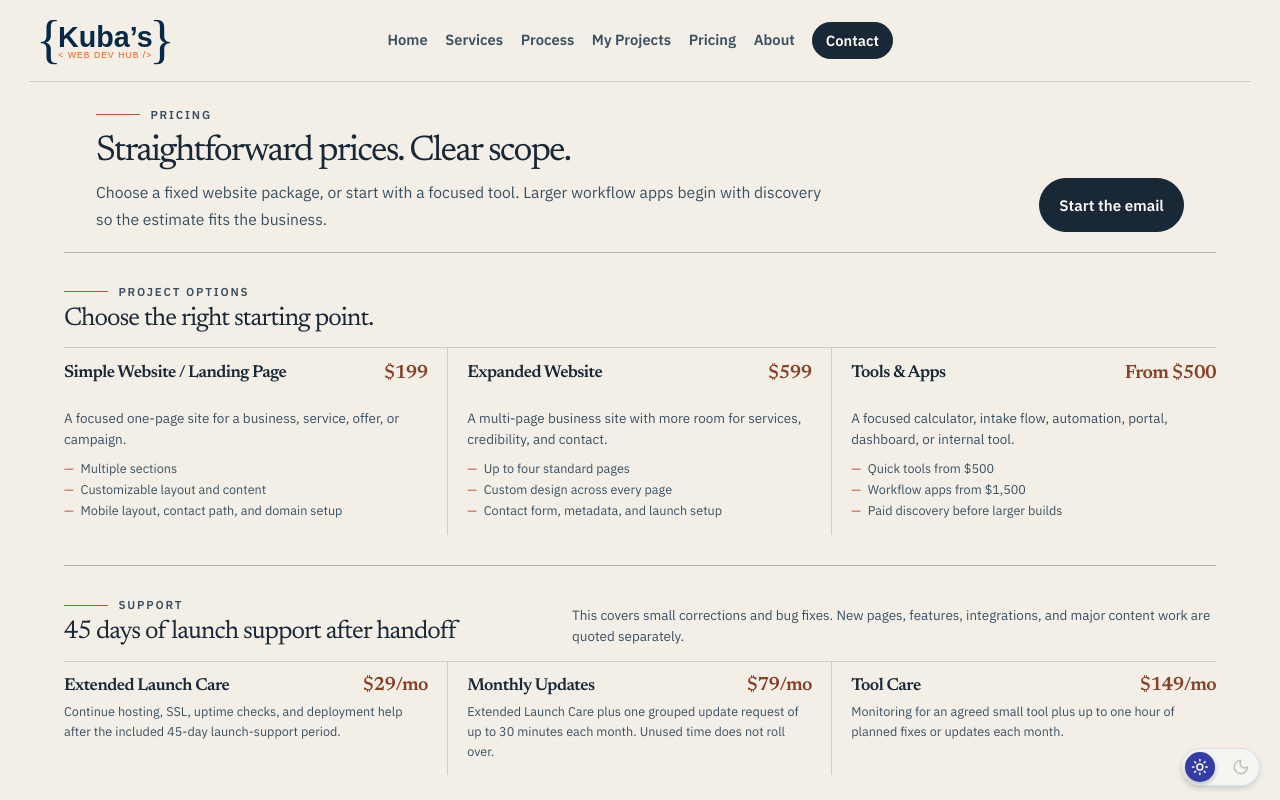
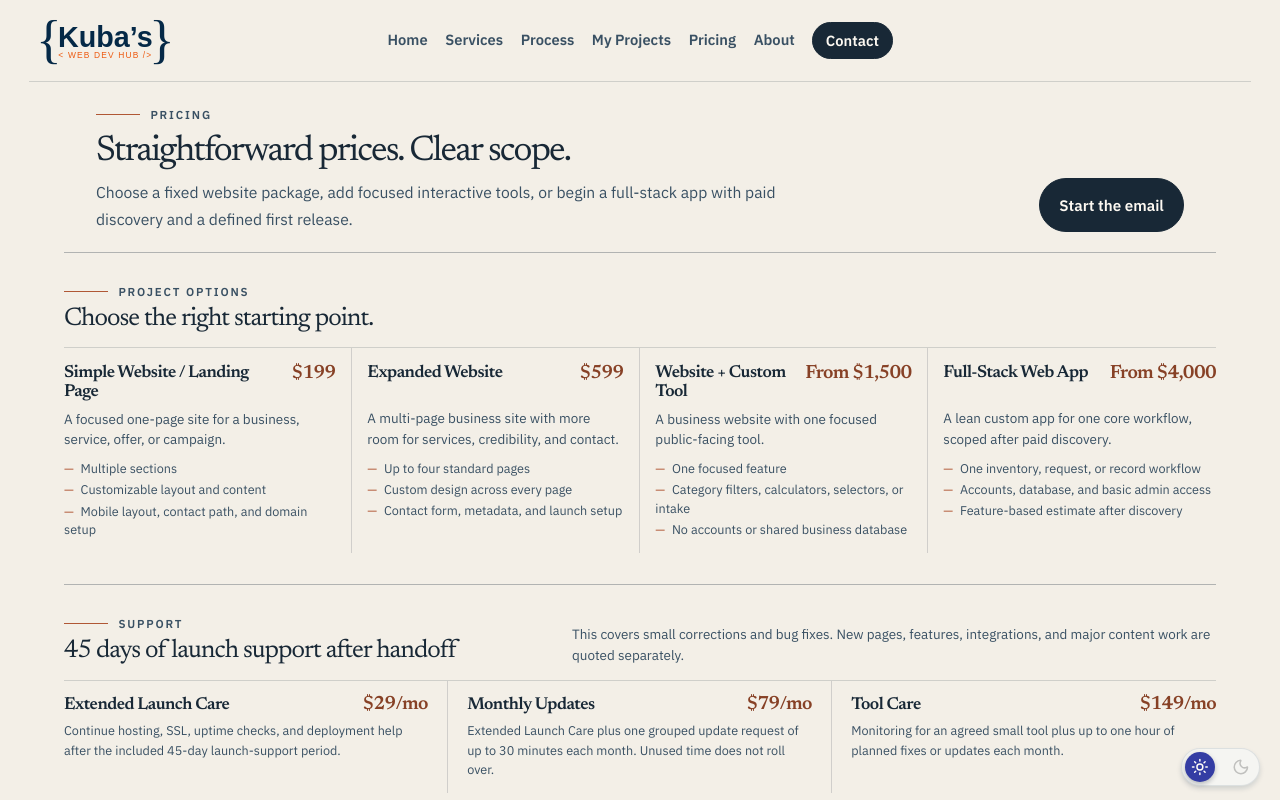
Before and after one commit to Jrawecki/WebDevHub, a Next.js app: page /pricing in a window 1280 px wide. Shown: the top 800 px of the page. Built offline with nearby package versions, Linux system fonts and the light colour scheme; no server answers.

Commit message:
Separate custom tools from full-stack apps

```diff
--- a/app/globals.css
+++ b/app/globals.css
@@ -1878,7 +1878,10 @@ html[data-theme="dark"] .mobile-nav__toggle[aria-expanded="true"] {
     justify-self: end;
   }
 
-  .pricing-plan-grid,
+  .pricing-plan-grid {
+    grid-template-columns: repeat(2, minmax(0, 1fr));
+  }
+
   .pricing-care-grid {
     grid-template-columns: repeat(3, minmax(0, 1fr));
   }
@@ -1887,18 +1890,22 @@ html[data-theme="dark"] .mobile-nav__toggle[aria-expanded="true"] {
     min-width: 0;
     padding: 0.95rem clamp(0.9rem, 1.5vw, 1.3rem);
     border-right: 1px solid var(--border);
-    border-bottom: 0;
-  }
-
-  .pricing-plan:first-child,
+    border-bottom: 1px solid var(--border);
+  }
+
+  .pricing-plan:nth-child(odd),
   .pricing-care:first-child {
     padding-left: 0;
   }
 
-  .pricing-plan:last-child,
+  .pricing-plan:nth-child(even),
   .pricing-care:last-child {
     padding-right: 0;
     border-right: 0;
+  }
+
+  .pricing-plan:nth-last-child(-n + 2) {
+    border-bottom: 0;
   }
 
   .pricing-plan__summary {
@@ -1927,6 +1934,30 @@ html[data-theme="dark"] .mobile-nav__toggle[aria-expanded="true"] {
     grid-template-columns: minmax(0, 1fr) max-content;
     gap: 2rem;
     align-items: center;
+  }
+}
+
+@media (min-width: 1280px) {
+  .pricing-plan-grid {
+    grid-template-columns: repeat(4, minmax(0, 1fr));
+  }
+
+  .pricing-plan,
+  .pricing-plan:nth-child(odd),
+  .pricing-plan:nth-child(even) {
+    padding-right: clamp(0.8rem, 1.2vw, 1.1rem);
+    padding-left: clamp(0.8rem, 1.2vw, 1.1rem);
+    border-right: 1px solid var(--border);
+    border-bottom: 0;
+  }
+
+  .pricing-plan:first-child {
+    padding-left: 0;
+  }
+
+  .pricing-plan:last-child {
+    padding-right: 0;
+    border-right: 0;
   }
 }
 
--- a/content/pricing.ts
+++ b/content/pricing.ts
@@ -5,7 +5,7 @@ export const pricingContent = {
   eyebrow: "Pricing",
   title: "Straightforward prices. Clear scope.",
   intro:
-    "Choose a fixed website package, or start with a focused tool. Larger workflow apps begin with discovery so the estimate fits the business.",
+    "Choose a fixed website package, add focused interactive tools, or begin a full-stack app with paid discovery and a defined first release.",
   primaryOffers: [
     {
       title: "Simple Website / Landing Page",
@@ -29,14 +29,23 @@ export const pricingContent = {
       ],
     },
     {
-      title: "Tools & Apps",
-      price: "From $500",
-      summary:
-        "A focused calculator, intake flow, automation, portal, dashboard, or internal tool.",
+      title: "Website + Custom Tool",
+      price: "From $1,500",
+      summary: "A business website with one focused public-facing tool.",
       includes: [
-        "Quick tools from $500",
-        "Workflow apps from $1,500",
-        "Paid discovery before larger builds",
+        "One focused feature",
+        "Category filters, calculators, selectors, or intake",
+        "No accounts or shared business database",
+      ],
+    },
+    {
+      title: "Full-Stack Web App",
+      price: "From $4,000",
+      summary: "A lean custom app for one core workflow, scoped after paid discovery.",
+      includes: [
+        "One inventory, request, or record workflow",
+        "Accounts, database, and basic admin access",
+        "Feature-based estimate after discovery",
       ],
     },
   ],
@@ -66,7 +75,7 @@ export const pricingContent = {
     },
   ],
   scopeNote:
-    "Website prices assume ready-to-use text and images and include one consolidated edit pass. Extra pages, custom features, paid services, and further revisions are quoted separately.",
+    "Website prices assume ready-to-use content and one consolidated edit pass. Website tools cover one scoped public feature. Full-stack builds start at $4,000 after paid discovery; added roles, workflows, integrations, and revisions are quoted separately.",
   closingNote:
     "Send your goal, content, and timing. I will tell you which package fits or whether discovery comes first.",
   primaryCtaLabel: contactContent.primaryCtaLabel,
--- a/content/services.ts
+++ b/content/services.ts
@@ -25,21 +25,21 @@ export const services = [
   {
     slug: "web-apps-tools",
     title: "Web Apps and Tools",
-    priceFrom: "Tools from $500",
+    priceFrom: "Tools $1,500+ · Apps $4,000+",
     summary:
-      "Portals, dashboards, intake systems, and lightweight business apps for workflows that need more than a normal web page.",
+      "Interactive website features and full-stack business apps, from category filters and calculators to inventory trackers and internal dashboards.",
     audienceFit:
-      "Best for businesses that have a repeated workflow, client process, or internal task that should be easier to track and manage.",
+      "Best for businesses that need more than static pages: either one useful customer-facing tool or a focused workflow backed by accounts and data.",
     primaryOutcome:
-      "A focused web app or tool that makes a real business workflow easier to use, review, and maintain.",
+      "A focused tool or first-release app that makes a customer action or business workflow easier to complete, track, and manage.",
     deliverables: [
       "Workflow and user-path mapping",
-      "Portal, dashboard, intake, or internal-tool scope",
-      "Core interface, state, and data-flow planning",
-      "Build path for the first useful release",
+      "Defined scope for the website tool or web app",
+      "Interface, state, and data-flow planning",
+      "Tested first release and handoff",
     ],
     startingPoint:
-      "Can start on its own or alongside a website when the business needs both public pages and private workflows.",
+      "Website tools start from $1,500. Full-stack apps start from $4,000 after paid discovery and a feature-based estimate.",
     nextStep:
       "Email me the workflow, who uses it, what it needs to handle, and where the current process is slowing the business down.",
   },
```
Also changed, not shown: 1 other file (tests, documents, lock files or other folders).
